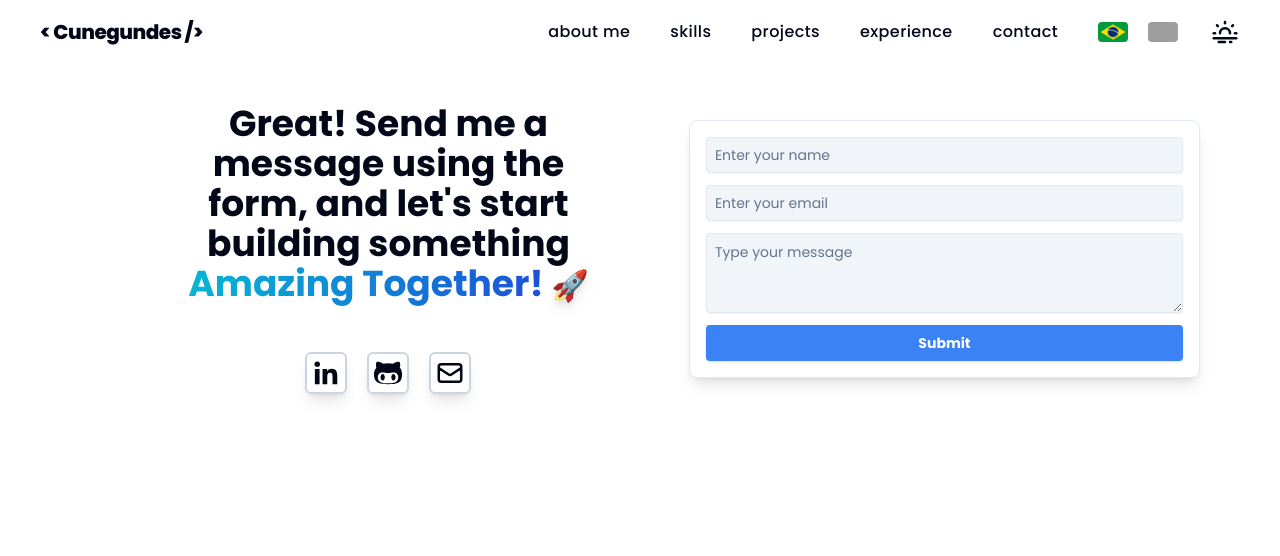
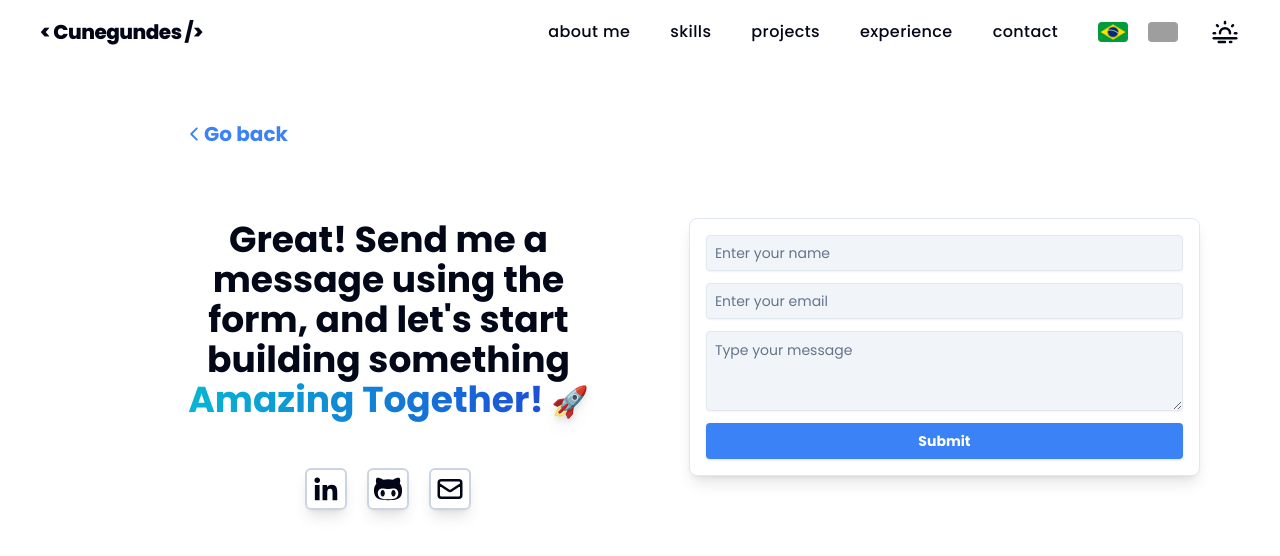
Before and after one commit to Cunegundess/DevPortifolio, a React (Vite) app: page /message in a window 1280 px wide. Shown: the top 556 px of the page. Built offline with nearby package versions, Linux system fonts and the light colour scheme; grey boxes are pictures that could not be loaded.

Commit message:
fix: height and default theme

```diff
--- a/src/components/download-cv.tsx
+++ b/src/components/download-cv.tsx
@@ -13,7 +13,7 @@ function DownloadCV() {
           boxShadow: "0px 5px 15px rgba(0, 0, 0, 0.1)",
         }}
         whileTap={{ scale: 0.95 }}
-        className="inline-flex justify-center items-center text-center font-bold bg-gradient-to-r from-blue-500 to-blue-600 hover:from-cyan-500 hover:to-blue-600 text-white p-4 rounded-lg shadow-xl transition-all duration-300 ease-in-out transform hover:shadow-2xl gap-2 mt-5"
+        className="inline-flex justify-center items-center text-center font-bold bg-gradient-to-r from-blue-500 to-blue-600 hover:from-cyan-500 hover:to-blue-600 text-white p-4 rounded-lg shadow-xl transition-all duration-300 ease-in-out transform hover:shadow-2xl gap-2 my-10"
       >
         <TbFileDownload size={25} className="text-white" />
         <span>{t("WorkPage.text_button")}</span>
--- a/src/data/translations/en.json
+++ b/src/data/translations/en.json
@@ -66,6 +66,7 @@
   "MessagePage": {
     "title": "Contact Me",
     "description": "Great! Send me a message using the form, and let's start building something ",
-    "strong_message": "amazing together!"
+    "strong_message": "amazing together!",
+    "go_back": "Go back"
   }
 }
--- a/src/data/translations/pt.json
+++ b/src/data/translations/pt.json
@@ -66,6 +66,7 @@
   "MessagePage": {
     "title": "Entre em contato",
     "description": "Ótimo! Envie uma mensagem por esse formulário e vamos começar a desenvolver algo ",
-    "strong_message": "incrível juntos!"
+    "strong_message": "incrível juntos!",
+    "go_back": "Voltar"
   }
 }
--- a/src/hooks/useThemeToggle.tsx
+++ b/src/hooks/useThemeToggle.tsx
@@ -2,11 +2,13 @@ import { useEffect, useState } from "react";
 
 function useThemeToggle() {
   const [isDarkMode, setIsDarkMode] = useState(() => {
-    localStorage.setItem("theme", "light");
     const savedTheme = localStorage.getItem("theme");
-    return savedTheme
-      ? savedTheme === "dark"
-      : window.matchMedia("(prefers-color-scheme: dark)").matches;
+    if (savedTheme !== null) {
+      return savedTheme === "dark";
+    } else {
+      localStorage.setItem("theme", "light");
+      return false;
+    }
   });
 
   useEffect(() => {
--- a/src/pages/AboutMe.tsx
+++ b/src/pages/AboutMe.tsx
@@ -7,7 +7,7 @@ function AboutMePage() {
       id={t("Navbar.AboutMe")}
       className="h-screen flex flex-col lg:mx-36"
     >
-      <div className="justify-center items-center p-10 mx-10 mt-28">
+      <div className="justify-center items-center p-10 mx-10 my-28">
         <div className="flex flex-col gap-2 leading-[30px]">
           <h1 className="text-xl font-medium">
             <span className="drop-shadow-lg text-xl lg:text-2xl">🧑🏻‍💻</span>{" "}
--- a/src/pages/ContactMe.tsx
+++ b/src/pages/ContactMe.tsx
@@ -10,7 +10,7 @@ function ContactMePage() {
       id={t("Navbar.Contact")}
       className="h-screen flex flex-col lg:mx-36"
     >
-      <div className="justify-center items-center p-10 mx-10 mt-28">
+      <div className="justify-center items-center p-10 mx-10 my-28">
         <div className="flex flex-col gap-2 leading-[30px]">
           <h1 className="text-xl font-medium">
             <span className="drop-shadow-lg text-xl lg:text-2xl">🧑🏻‍💻</span>{" "}
--- a/src/pages/Message.tsx
+++ b/src/pages/Message.tsx
@@ -1,14 +1,23 @@
 import ContactForm from "@/components/ContactForm";
 import IconsContact from "@/components/IconsContact";
 import { useTranslation } from "react-i18next";
+import { IoIosArrowBack } from "react-icons/io";
 
 function MessagePage() {
   const [t] = useTranslation("translation");
 
   return (
     <section id={t("Navbar.Message")} className="h-screen flex ">
-      <div className="flex flex-col lg:flex-row justify-center items-center p-10 mt-15">
+      <div className="flex flex-col lg:flex-row justify-center items-center p-10 mt-20">
         <div className="flex flex-col gap-2 leading-[30px] lg:w-2/5 lg:ml-36">
+          <h1 className="flex text-left text-xl font-bold">
+            <a
+              href="/"
+              className="text-blue-500 hover:underline hover:decoration-3 inline-flex items-center"
+            >
+              <IoIosArrowBack size={20} /> {t("MessagePage.go_back")}
+            </a>
+          </h1>
           <div className="mt-16 font-bold text-center text-3xl lg:text-4xl">
             {t("MessagePage.description")}
             <span className="bg-gradient-to-r from-cyan-500 to-blue-700 text-transparent bg-clip-text capitalize">
--- a/src/pages/Projects.tsx
+++ b/src/pages/Projects.tsx
@@ -8,7 +8,7 @@ function ProjectsPage() {
   const [t] = useTranslation("translation");
   return (
     <section id={t("Navbar.Projects")} className="h-screen flex flex-col">
-      <div className="justify-center items-center p-10 mx-5 mt-28 bg-gradient-to-b from-gray-200 via-gray-200 to-gray-300 dark:bg-gradient-to-b dark:to-slate-950 dark:from-slate-950 rounded-xl shadow-xl">
+      <div className="justify-center items-center p-10 mx-5 my-28 bg-gradient-to-b from-gray-200 via-gray-200 to-gray-300 dark:bg-gradient-to-b dark:to-slate-950 dark:from-slate-950 rounded-xl shadow-xl">
         <div className="flex flex-col gap-2 leading-[30px] lg:mx-36">
           <h1 className="text-xl font-medium lg:mx-5">
             <span className="drop-shadow-lg text-xl lg:text-2xl">🧑🏻‍💻</span>{" "}
--- a/src/pages/Skills.tsx
+++ b/src/pages/Skills.tsx
@@ -8,7 +8,7 @@ function SkillsPage() {
       id={t("Navbar.Skills")}
       className="h-screen flex flex-col lg:mx-36"
     >
-      <div className="justify-center items-center p-10 mx-10 mt-28">
+      <div className="justify-center items-center p-10 mx-10 my-28">
         <div className="flex flex-col gap-2 leading-[30px]">
           <h1 className="text-xl font-medium">
             <span className="drop-shadow-lg text-xl lg:text-2xl">🧑🏻‍💻</span>{" "}
--- a/src/pages/Work.tsx
+++ b/src/pages/Work.tsx
@@ -10,7 +10,7 @@ function WorkPage() {
       id={t("Navbar.Work")}
       className="h-screen flex flex-col lg:flex-row"
     >
-      <div className="justify-center items-center p-10 mx-5 mt-28">
+      <div className="justify-center items-center p-10 mx-5 my-28">
         <div className="flex flex-col gap-2 leading-[30px] lg:mx-36">
           <h1 className="text-xl font-medium mx-5">
             <span className="drop-shadow-lg text-xl lg:text-2xl">🧑🏻‍💻</span>{" "}
```
